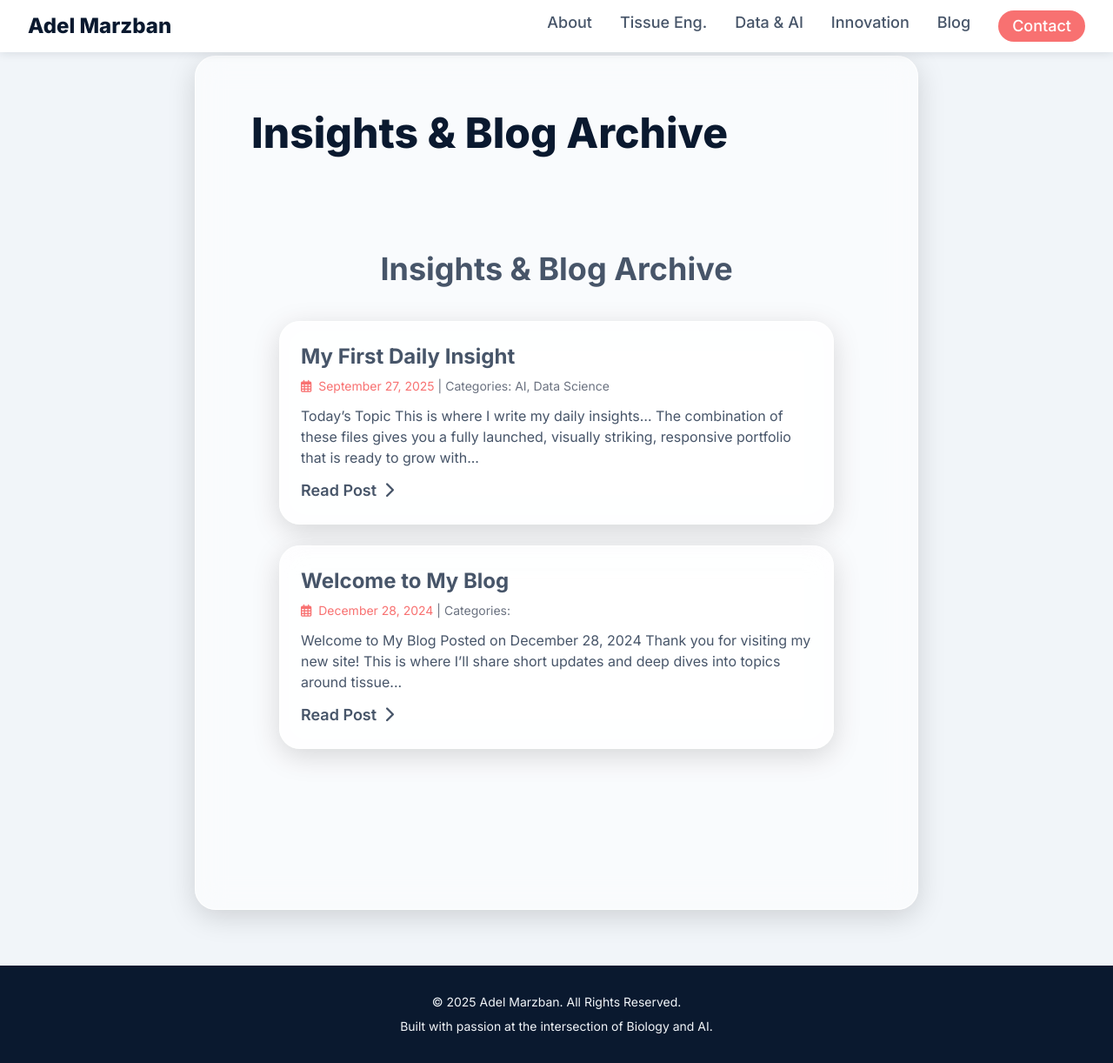
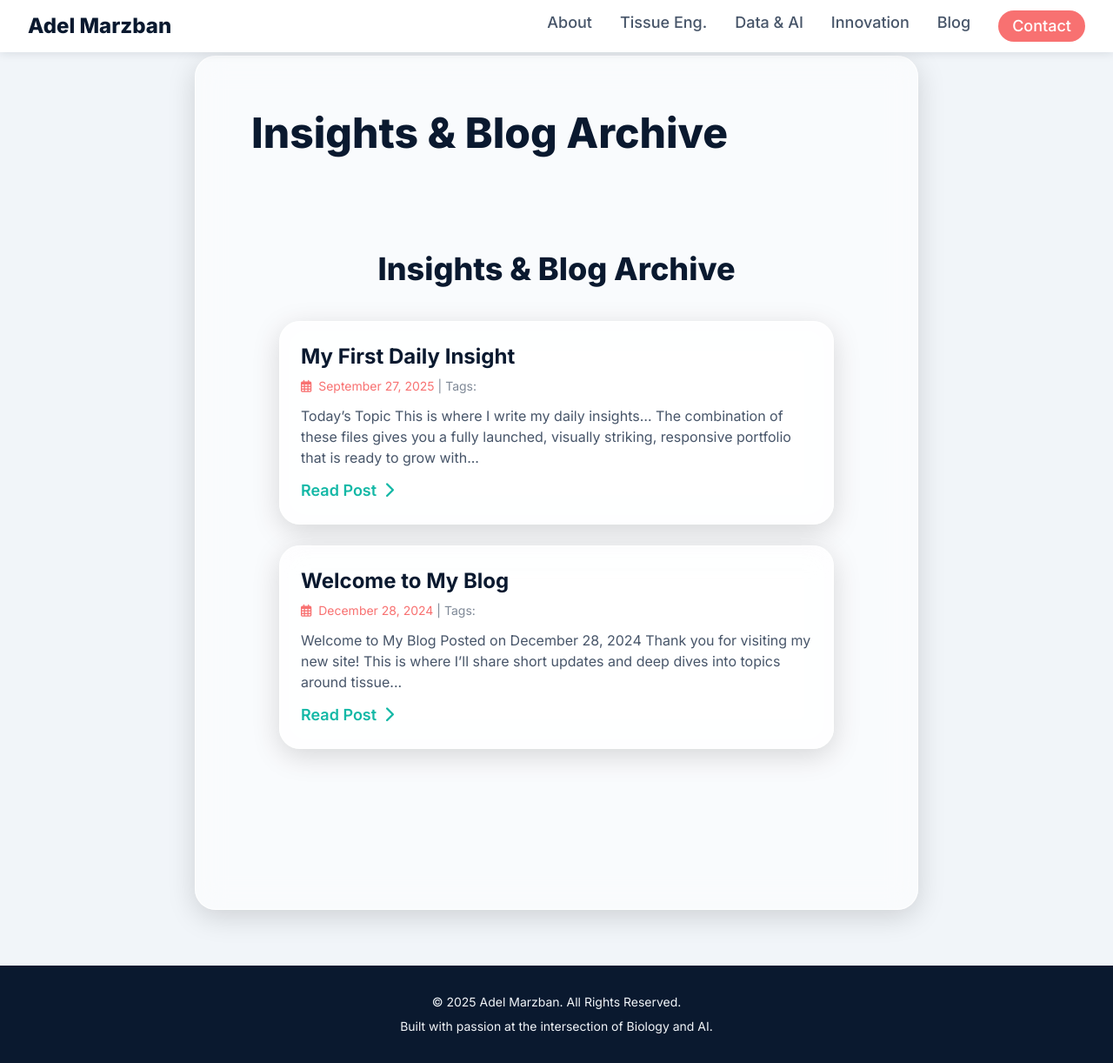
Before and after one commit to adelmarzban/adelmarzban.github.io, a Jekyll site: the page built from blog.html, in a window 1280 px wide and 1222 px high. Shown: the whole window at 87% size. Built offline with Jekyll 4.4.1, drawn with Linux system fonts in a browser that asks for light colours; nearby versions of some CDN libraries.

Commit message:
Update blog.html

```diff
--- a/blog.html
+++ b/blog.html
@@ -1,32 +1,49 @@
 ---
 layout: default
 title: Insights & Blog Archive
+description: Explore Adel Marzban's articles and reflections bridging tissue engineering, biomedical AI, and healthcare innovation.
 ---
 
-<!-- This file uses a simple Jekyll front-matter to pull from the default layout.
-     You will need to create a _layouts/default.html file to apply the custom styling,
-     or simply embed the Jekyll content within the main index.html structure.
-     For now, this serves as the Jekyll-ready entry point. -->
-<main class="py-24 container mx-auto px-4 sm:px-6 lg:px-8">
+<main id="main-content" class="py-24 container mx-auto px-4 sm:px-6 lg:px-8" role="main">
     <div class="max-w-4xl mx-auto">
-        <h1 class="text-4xl font-bold mb-10 text-deep-teal text-center">Insights & Blog Archive</h1>
+        <h1 class="text-4xl font-extrabold mb-10 text-deep-navy text-center">Insights & Blog Archive</h1>
 
-        <!-- JEKKYLL INSTRUCTION: This is where Jekyll will generate the list of posts -->
         {% for post in site.posts %}
             <div class="glass-container p-6 mb-6">
-                <h2 class="text-2xl font-bold text-deep-teal mb-2">
-                    <a href="{{ post.url }}" class="hover:text-bright-cyan transition duration-200">{{ post.title }}</a>
+                <h2 class="text-2xl font-bold text-deep-navy mb-2">
+                    <a href="{{ site.baseurl }}{{ post.url }}" class="hover:text-teal-blue transition duration-200">{{ post.title }}</a>
                 </h2>
-                <p class="text-sm text-gray-500 mb-3">
-                    <span class="text-warm-coral"><i class="far fa-calendar-alt mr-1"></i> {{ post.date | date: "%B %-d, %Y" }}</span> | Categories: {{ post.categories | join: ", " }}
+                <p class="text-sm text-slate-gray/70 mb-3">
+                    <span class="text-warm-coral"><i class="far fa-calendar-alt mr-1"></i> {{ post.date | date: "%B %-d, %Y" }}</span>
+                    | Tags:
+                    {% for tag in post.tags %}
+                        <a href="{{ site.baseurl }}/tags#{{ tag | slugify }}" class="text-teal-blue hover:underline">{{ tag }}</a>{% unless forloop.last %}, {% endunless %}
+                    {% endfor %}
                 </p>
-                <p class="text-base">{{ post.content | strip_html | truncatewords: 30 }}</p>
-                <a href="{{ post.url }}" class="text-bright-cyan font-semibold mt-3 inline-block hover:underline">Read Post <i class="fas fa-chevron-right ml-1"></i></a>
+                <p class="text-base text-slate-gray">{{ post.content | strip_html | truncatewords: 30 }}</p>
+
+                <a href="{{ site.baseurl }}{{ post.url }}" class="text-teal-blue font-semibold mt-3 inline-block hover:underline">
+                    Read Post <i class="fas fa-chevron-right ml-1"></i>
+                </a>
             </div>
         {% endfor %}
 
+        {% if paginator.total_pages > 1 %}
+            <div class="flex justify-center mt-12 space-x-4">
+                {% if paginator.previous_page %}
+                    <a href="{{ site.baseurl }}{{ paginator.previous_page_path }}" class="px-4 py-2 bg-teal-blue text-clean-white rounded-full hover:bg-sky-blue transition">
+                        <i class="fas fa-arrow-left mr-2"></i> Newer Posts
+                    </a>
+                {% endif %}
+                {% if paginator.next_page %}
+                    <a href="{{ site.baseurl }}{{ paginator.next_page_path }}" class="px-4 py-2 bg-teal-blue text-clean-white rounded-full hover:bg-sky-blue transition">
+                        Older Posts <i class="fas fa-arrow-right ml-2"></i>
+                    </a>
+                {% endif %}
+            </div>
+        {% endif %}
         {% if site.posts.size == 0 %}
-            <div class="text-center text-lg mt-10 p-10 glass-container">
+            <div class="text-center text-lg mt-10 p-10 glass-container text-slate-gray">
                 No blog posts found yet. Start your daily writing!
             </div>
         {% endif %}
```
